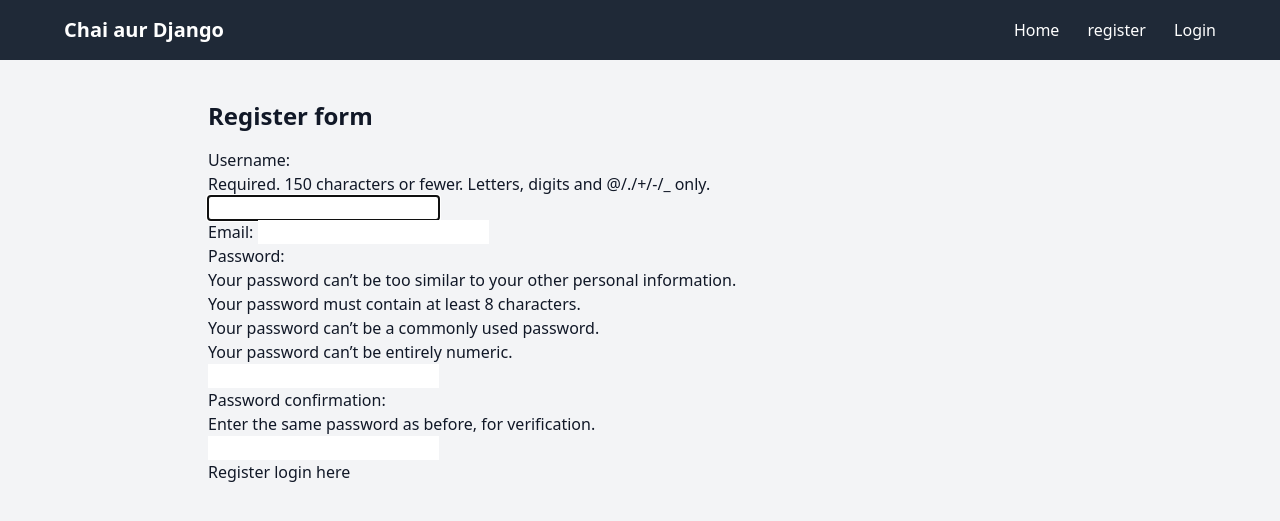
After one commit to Utkarshdesai/mediablog, a Django app: a page that uses blog/templates/base.html in a window 1280 px wide. The commit adds this page. Shown: the top 521 px of the page. Run offline with Django 5.2, Linux system fonts and the light colour scheme; some libraries are stand-ins or nearby versions.

Commit message:
feat:Custom User Registration

```diff
--- a/blog/blog/settings.py
+++ b/blog/blog/settings.py
@@ -127,3 +127,7 @@ MEDIA_ROOT = os.path.join(BASE_DIR, 'media')
 # https://docs.djangoproject.com/en/5.2/ref/settings/#default-auto-field
 
 DEFAULT_AUTO_FIELD = 'django.db.models.BigAutoField'
+
+LOGIN_URL = '/accounts/login'
+
+LOGIN_REDIRECT_URL = '/tweet/'
--- a/blog/blog/urls.py
+++ b/blog/blog/urls.py
@@ -19,6 +19,7 @@ from django.urls import path , include
 from django.conf import settings
 from django.conf.urls.static import static
 from . import views
+from django.contrib.auth.urls import views as auth_views
 
 
 
@@ -26,5 +27,5 @@ urlpatterns = [
      path('admin/', admin.site.urls),
      path('' , views.blog , name="blogpage" ),
      path('tweet/' , include('tweet.urls')),
-
+     path('accounts/' , include('django.contrib.auth.urls')),
 ] + static(settings.MEDIA_URL , document_root = settings.MEDIA_ROOT)
--- a/blog/templates/base.html
+++ b/blog/templates/base.html
@@ -16,9 +16,26 @@
         <div class="max-w-6xl mx-auto flex justify-between items-center">
             <a href="/" class="text-xl font-bold">Chai aur Django</a>
             <div class="space-x-6">
-                <a href="/" class="hover:text-gray-300">Home</a>
-                <a href="/tweet/" class="hover:text-gray-300">Tweets</a>
-                <a href="/about/" class="hover:text-gray-300">About</a>
+                <a href="{% url 'tweet_list' %}"> Home </a>
+
+
+                {% if user.is_authenticated %}
+
+                   <form method="post" action = " {% url "logout" %}">
+                            {% csrf_token %}
+                            {{form}}
+                            <button type="submit"> logout </button>
+
+                        </form>
+
+                {% else %}
+                      <a href="{% url 'register' %}"> register  </a>
+                        <a href="{% url 'login' %}"> Login  </a>
+
+
+
+
+                {% endif %}
             </div>
         </div>
     </nav>
--- /dev/null
+++ b/blog/templates/registration/register.html
@@ -0,0 +1,16 @@
+{% extends "base.html" %}
+
+{% block title %}
+Tweets Page
+{% endblock title %}
+
+{% block content %}
+<h1 class="text-2xl font-bold mb-4"> Register form </h1>
+<form method="post" enctype="multipart/form-data">
+     {% csrf_token %}
+     {{form}}
+     <button type="submit"> Register </button>
+     <a href="{% url 'login' %}"> login here  </a>
+  </form>
+
+{% endblock content %}
--- a/blog/tweet/forms.py
+++ b/blog/tweet/forms.py
@@ -1,7 +1,15 @@
 from django import forms
 from .models import tweet
+from django.contrib.auth.forms import UserCreationForm
+from django.contrib.auth.models import User
 
 class tweetform(forms.ModelForm):
     class Meta:
         model = tweet
         fields = ['user' ,'photo' , 'description']
+
+class UserRegisterationForm(UserCreationForm):
+    email = forms.EmailField()
+    class Meta:
+        model = User
+        fields = ('username' , 'email' , 'password1' , 'password2' )
--- a/blog/tweet/models.py
+++ b/blog/tweet/models.py
@@ -1,5 +1,6 @@
 from django.db import models
 from django.contrib.auth.models import User
+
 
 
 # Create your models here.
--- a/blog/tweet/templates/tweet_list.html
+++ b/blog/tweet/templates/tweet_list.html
@@ -14,9 +14,11 @@ Tweets Page
   <p> {{tweet.description}}   </p>
    <img src = {{tweet.photo.url}} />
    <p> {{tweet.user}} </p>
+    {% if tweet.user == user %}
+      <a href="{% url 'new_tweet' tweet.id %}"> Edit </a>
+      <a href="{% url 'delete_tweet'  tweet.id %}"> Delete </a>
+    {% endif %}
 
-   <a href="{% url 'new_tweet' tweet.id %}"> Edit </a>
-   <a href="{% url 'delete_tweet'  tweet.id %}"> Delete </a>
 {% endfor %}
 
 
--- a/blog/tweet/urls.py
+++ b/blog/tweet/urls.py
@@ -1,5 +1,6 @@
 from django.urls import path
 from . import views
+
 
 
 
@@ -11,4 +12,7 @@ urlpatterns = [
     path('newtweet/' , views.New_tweet , name='new_tweet'),
     path('<int:tweet_id>/edit/', views.Edit_tweet , name="new_tweet"),
     path('<int:tweet_id>/delete/', views.delete_tweet , name="delete_tweet"),
+    path(' register/', views.Register , name="register"),
+
+    path('<int:tweet_id>/delete/', views.delete_tweet , name="delete_tweet"),
 ]
--- a/blog/tweet/views.py
+++ b/blog/tweet/views.py
@@ -1,7 +1,9 @@
 from django.shortcuts import render
 from .models import tweet
-from .forms import tweetform
+from .forms import tweetform , UserRegisterationForm
 from django.shortcuts import get_object_or_404 , redirect
+from django.contrib.auth.decorators import login_required
+from django.contrib.auth import login
 
 # Create your views here.
 def home(request):
@@ -16,6 +18,7 @@ def List_tweets(request):
 
 
 # Create the new tweet
+@login_required
 def New_tweet(request):
     if request.method == 'POST':
       form = tweetform(request.POST , request.FILES)
@@ -33,6 +36,7 @@ def New_tweet(request):
 
 
 # edit twwets
+@login_required
 def Edit_tweet(request , tweet_id):
     tweets = get_object_or_404(tweet , pk= tweet_id , user = request.user)
     if request.method == 'POST':
@@ -47,9 +51,24 @@ def Edit_tweet(request , tweet_id):
 
     return render( request , 'New_tweet.html' , {'form' : form})
 
+@login_required
 def delete_tweet(request , tweet_id):
     tweets = get_object_or_404(tweet , pk =tweet_id , user = request.user)
     if request.method == "POST":
         tweets.delete()
         return redirect('tweet_list')
     return render( request , 'tweet_confirm_delete.html' , {'tweet' : tweet})
+
+
+def Register(request):
+    if request.method == 'POST':
+        form = UserRegisterationForm(request.POST)
+        if form.is_valid():
+            user = form.save(commit=False)
+            user.set_password(form.cleaned_data['password1'])
+            user.save()
+            login(request , user)
+            return redirect('tweet_list')
+    else:
+        form = UserRegisterationForm()
+    return render( request , 'registration/register.html' , {'form' : form })
```
Also changed, not shown: blog/templates/registration/logged_out.html (added, +14 -0 lines), blog/templates/registration/login.html (added, +18 -0 lines).
